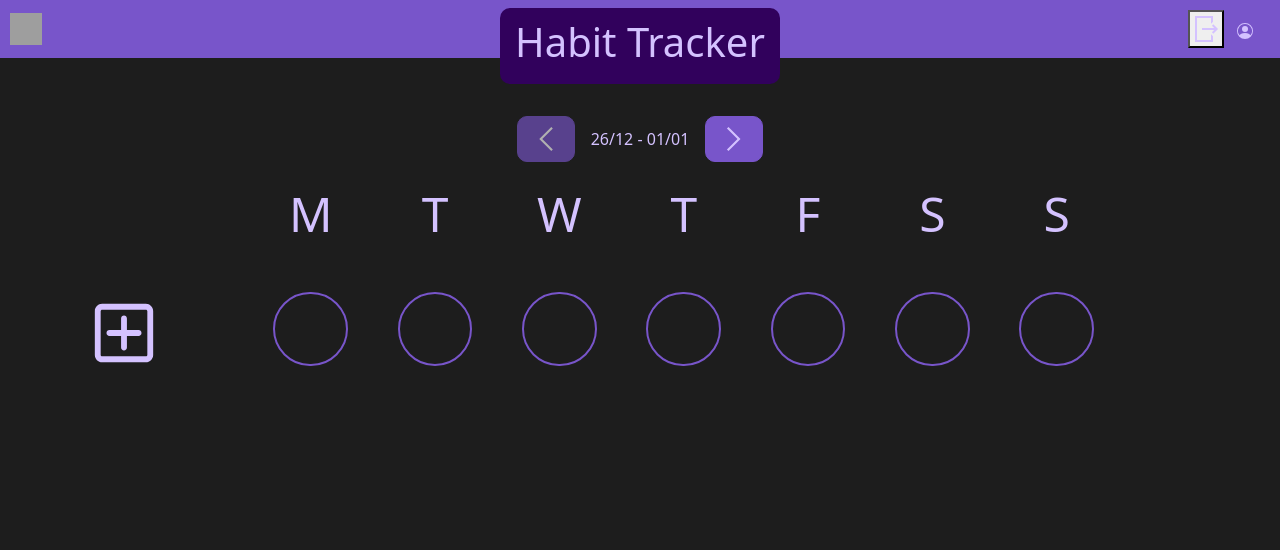
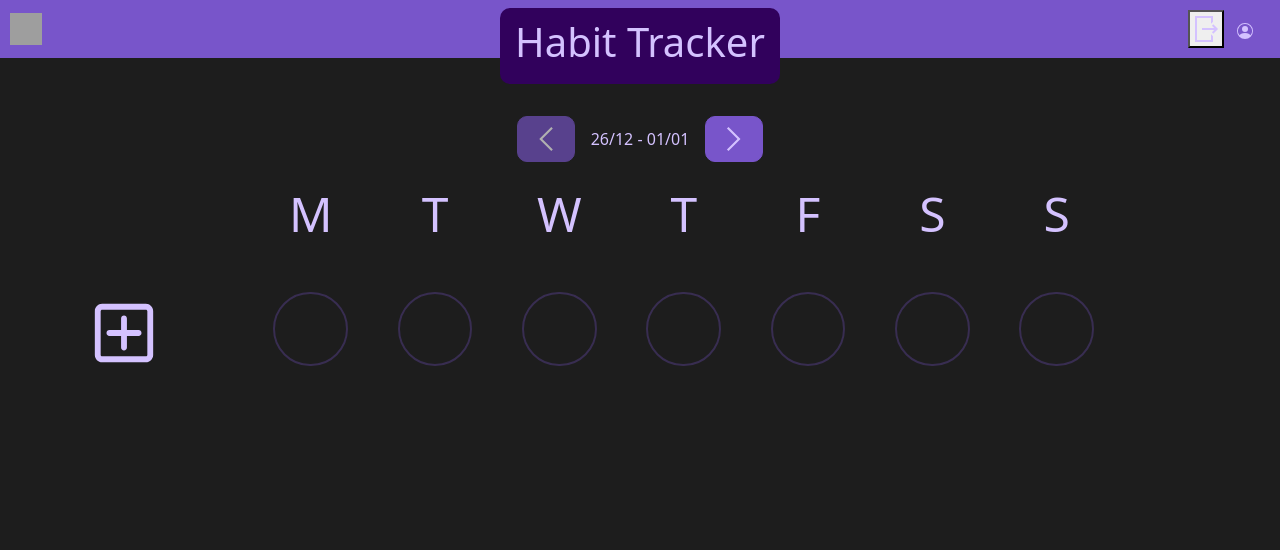
Before and after one commit to medina325/cs50-final-project-habit-tracker, a Django app: page / in a window 1280 px wide. Shown: the top 550 px of the page. Run offline with Django 4.2, Linux system fonts and the light colour scheme; the visitor is signed in with stand-in values (Sample User, id 1); data that the repository does not hold is empty; some libraries are stand-ins or nearby versions; grey boxes are pictures that could not be loaded.

Commit message:
Desabilitando rastreio de dias que não pertencem ao habit tracker atual

```diff
--- a/habit_tracker/static/habit_tracker/css/partials/habits-tracker-table.css
+++ b/habit_tracker/static/habit_tracker/css/partials/habits-tracker-table.css
@@ -26,12 +26,12 @@
     background-color: var(--color-background-dark-2);
 }
 
-div.fixed-aspect-ratio-circle {
+.fixed-aspect-ratio-circle {
     cursor: pointer;
 }
 
 /* Fixed aspect ratio circle trick */
-div.flex-circle-container {
+.flex-circle-container {
     display: flex;
     justify-content: center;
     align-items: center;
@@ -57,3 +57,9 @@
 .modal-header {
     background-color: var(--color-background-dark-2);
 }
+
+.disabled {
+    opacity: 0.3;
+    cursor: pointer;
+    pointer-events: none;
+}
--- a/habit_tracker/static/habit_tracker/js/index.js
+++ b/habit_tracker/static/habit_tracker/js/index.js
@@ -92,7 +92,6 @@
     // Create small popup with the response message and a undo option
   })
   .catch(err => {
-    console.log('What is the problem??')
     throw err;
   });
 
@@ -126,13 +125,21 @@
         }
       })
     })
-    .then(response => response.json())
+    .then(response => {
+      if (response.ok) {
+        return response.json();
+      }
+
+      return Promise.reject(response);
+    })
     .then(response => {
       el.dataset.state = toggleState;
       toggleTrackingOnClick(el);
     })
-    .catch(err => {
-      console.log('Error???');
+    .catch(response => {
+      response.json().then(json_response => {
+        return json_response.error;
+      })
     });
   };
 }
--- a/habit_tracker/templates/habit_tracker/index.html
+++ b/habit_tracker/templates/habit_tracker/index.html
@@ -58,7 +58,7 @@
             </div>
             {% for day in week %}
               <div class="flex-circle-container">
-                <div class="fixed-aspect-ratio-circle" data-habit-name="{{ habit.name }}" data-tracking-date="{{ day | date:'c' }}" data-state="{% if day in habit.tracked_dates %}tracked{% else %}notTracked{% endif %}"></div>
+                <div class="fixed-aspect-ratio-circle {% if day.month != month %}disabled{% endif %}" data-habit-name="{{ habit.name }}" data-tracking-date="{{ day | date:'c' }}" data-state="{% if day in habit.tracked_dates %}tracked{% else %}notTracked{% endif %}"></div>
               </div>
             {% endfor %}
           {% endfor %}
--- a/habit_tracker/views.py
+++ b/habit_tracker/views.py
@@ -57,9 +57,12 @@
     """
 
     if request.method == 'POST':
+        # TODO Validate form
         data = json.loads(request.body)['data']
 
-        # TODO Validate form
+        tracked_date = date.fromisoformat(data['date'])
+        if tracked_date.month != data['month']:
+            return JsonResponse({'error': 'date field\'s month should match month field'}, status=400)
 
         habit = (
             request.user.habits
@@ -84,9 +87,12 @@
 @csrf_exempt
 def untrack_habit(request):
     if request.method == 'POST':
+        # TODO Validate form
         data = json.loads(request.body)['data']
 
-        # TODO Validate form
+        tracked_date = date.fromisoformat(data['date'])
+        if tracked_date.month != data['month']:
+            return JsonResponse({'error': 'date field\'s month should match month field'}, status=400)
 
         # TODO Find best way to validate if only one result is returned
         habit = (
@@ -100,7 +106,7 @@
         # TODO Find best way to validate if only one result is returned
         tracked_date = TrackedDate.objects.filter(
             habit=habit,
-            tracked_date=date.fromisoformat(data['date'])
+            tracked_date=tracked_date
         ).first()
         tracked_date.delete()
 
```
